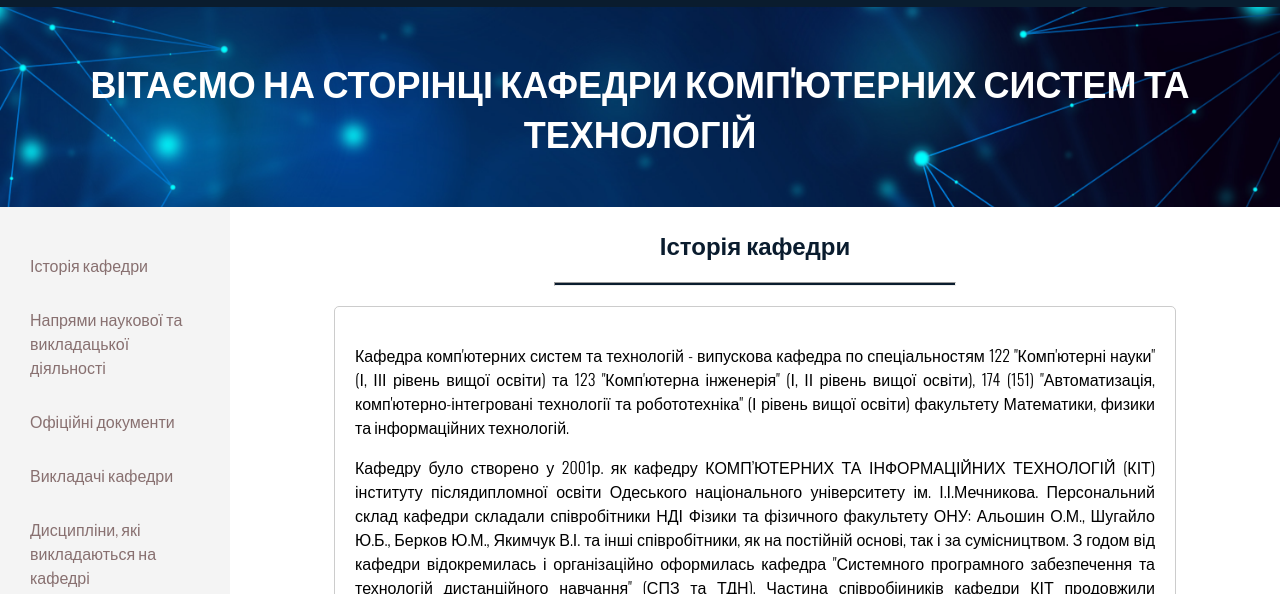
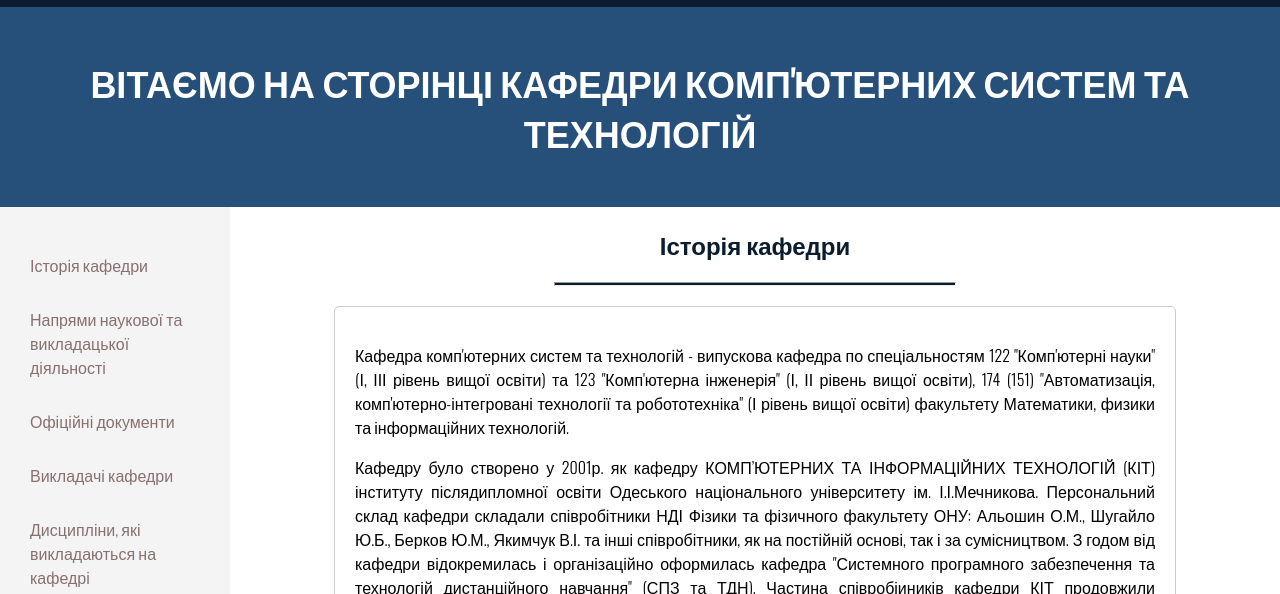
Before and after one commit to OksanaZui/cst, a plain HTML site: page index.html in a window 1280 px wide. Shown: the part 206-800 px from the top of the page. Drawn offline with nearby package versions, Linux system fonts and the light colour scheme.

Commit message:
Add files via upload

```diff
--- a/style.css
+++ b/style.css
@@ -19,11 +19,11 @@ header {
 
 }
 .element_header{
-    background:url(./img/element_header_fon.jpg);
-   /* min-height: 120px;*/
+    background-color: #26507a;
+    /*  background:url(./img/element_header_fon.jpg);
+  min-height: 120px;*/
    width: 100%;
-   background-size: cover;
-    background-position: center;
+
 }
 .element_text{
     margin: 0px;
```
